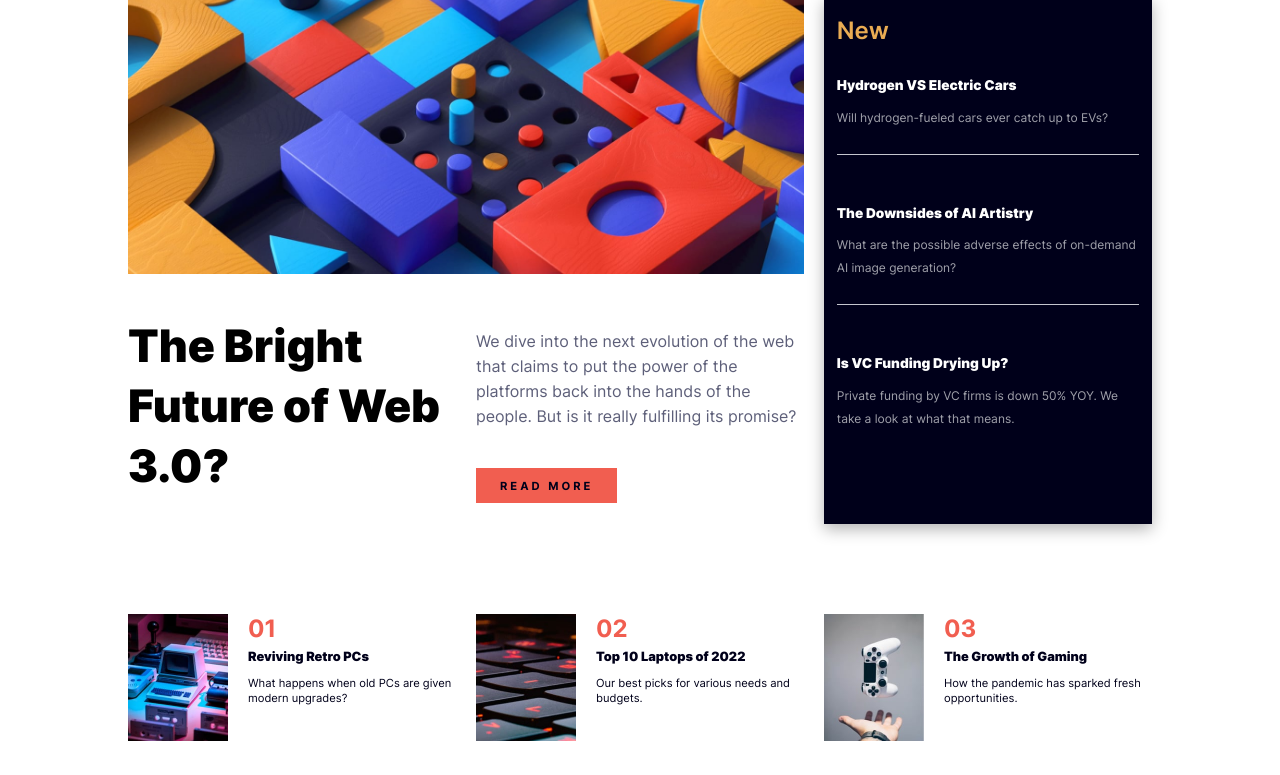
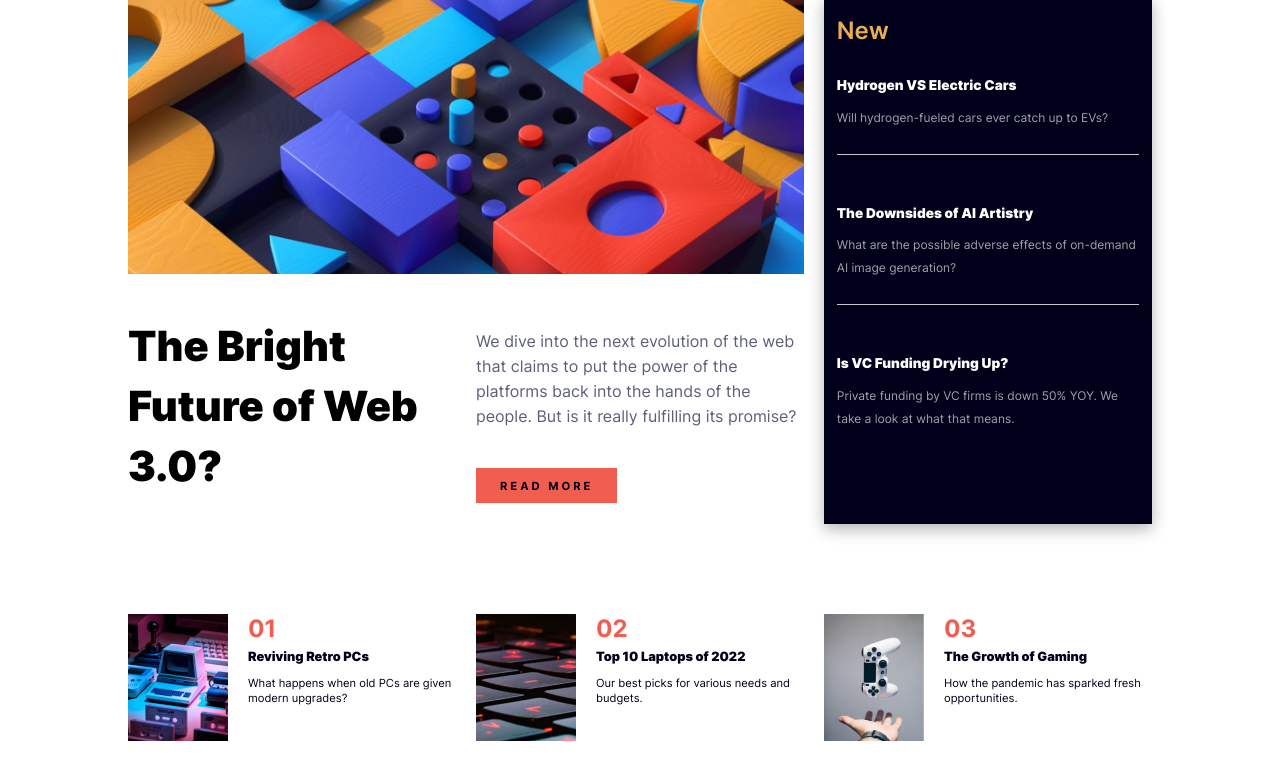
Before and after one commit to wilrafnanda/news-homepage-main, a plain HTML site: page index.html in a window 1280 px wide. Shown: the part 116-891 px from the top of the page. Drawn offline with Linux system fonts and the light colour scheme.

Commit message:
second modification
i had to reduce the font size of an h1

```diff
--- a/style.css
+++ b/style.css
@@ -291,7 +291,7 @@ body{
         margin-bottom: 0;
         padding-bottom: 0;
         h1{
-            font-size: 2.8rem;
+            font-size: 2.6rem;
             padding:0 0 20px;
             line-height: 60px;
         }
```
